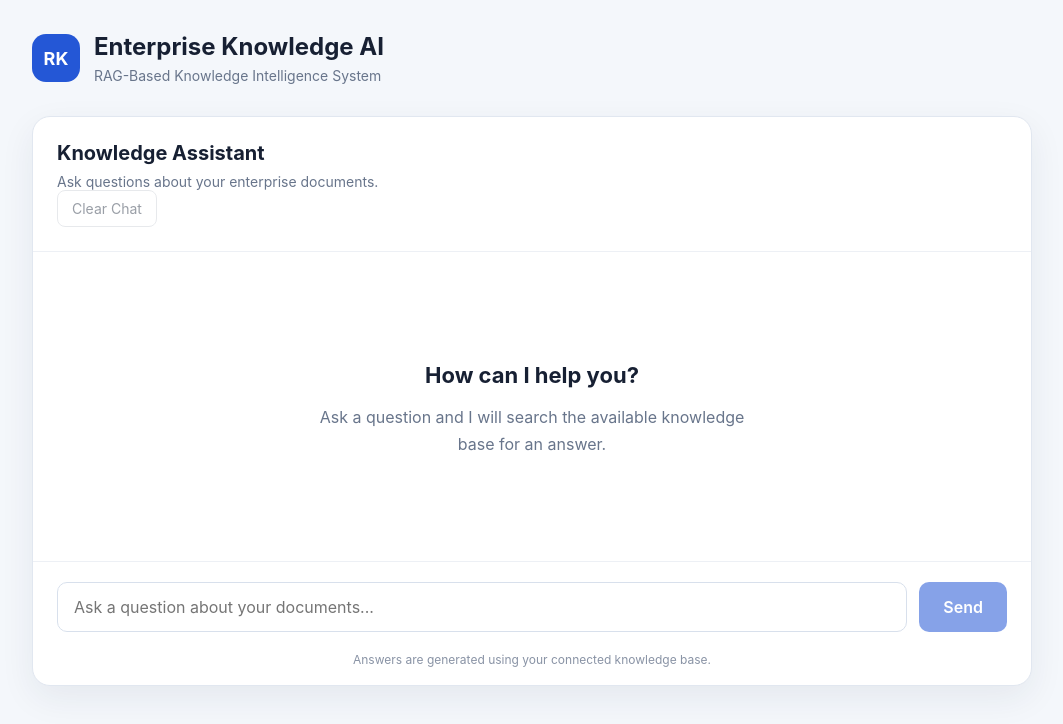
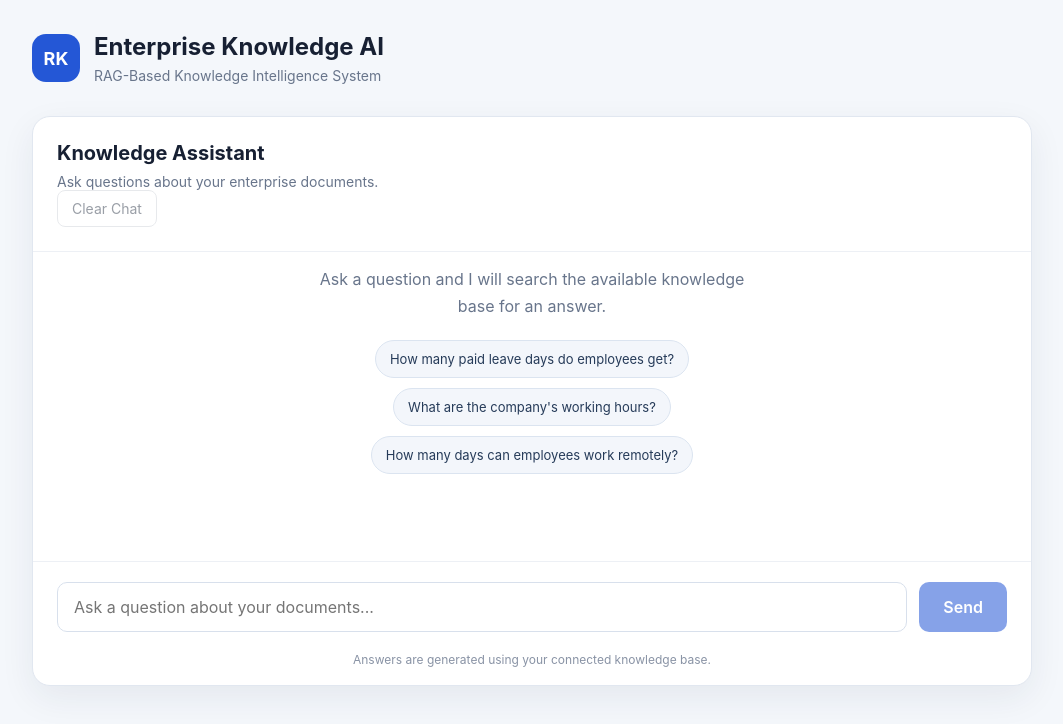
Before and after one commit to prajwalsortur/RAG-Based-Enterprise-Knowledge-Intelligence-System, a React app in the folder frontend/: page / in a window 1280 px wide. Shown: the top 724 px of the page, without its empty margins (108-1171 px from the left). Built offline with nearby package versions, Linux system fonts and the light colour scheme; the HTML template or start-up script is replaced by a standard one.

Commit message:
Add suggested questions to chat interface

```diff
--- a/frontend/src/App.css
+++ b/frontend/src/App.css
@@ -256,3 +256,28 @@
   opacity: 0.5;
   cursor: not-allowed;
 }
+
+/* Style the suggested questions shown in the welcome screen. */
+.suggested-questions {
+  display: flex;
+  flex-wrap: wrap;
+  justify-content: center;
+  gap: 10px;
+  margin-top: 20px;
+}
+
+.suggested-questions button {
+  padding: 10px 14px;
+  background: #f3f6fb;
+  color: #263b59;
+  border: 1px solid #dbe4f0;
+  border-radius: 20px;
+  font-size: 13px;
+  cursor: pointer;
+  transition: background 0.2s ease, border-color 0.2s ease;
+}
+
+.suggested-questions button:hover {
+  background: #e5edfa;
+  border-color: #9db8df;
+}
--- a/frontend/src/App.jsx
+++ b/frontend/src/App.jsx
@@ -112,6 +112,35 @@ useEffect(() => {
     Ask a question and I will search the available
     knowledge base for an answer.
   </p>
+
+  <div className="suggested-questions">
+    <button
+      type="button"
+      onClick={() =>
+        setQuestion("How many paid leave days do employees get per year?")
+      }
+    >
+      How many paid leave days do employees get?
+    </button>
+
+    <button
+      type="button"
+      onClick={() =>
+        setQuestion("What are the company's working hours?")
+      }
+    >
+      What are the company's working hours?
+    </button>
+
+    <button
+      type="button"
+      onClick={() =>
+        setQuestion("How many days per week can employees work remotely?")
+      }
+    >
+      How many days can employees work remotely?
+    </button>
+  </div>
 </div>
           )}
 
```
Lines whose indentation alone changed are shown as unchanged.
